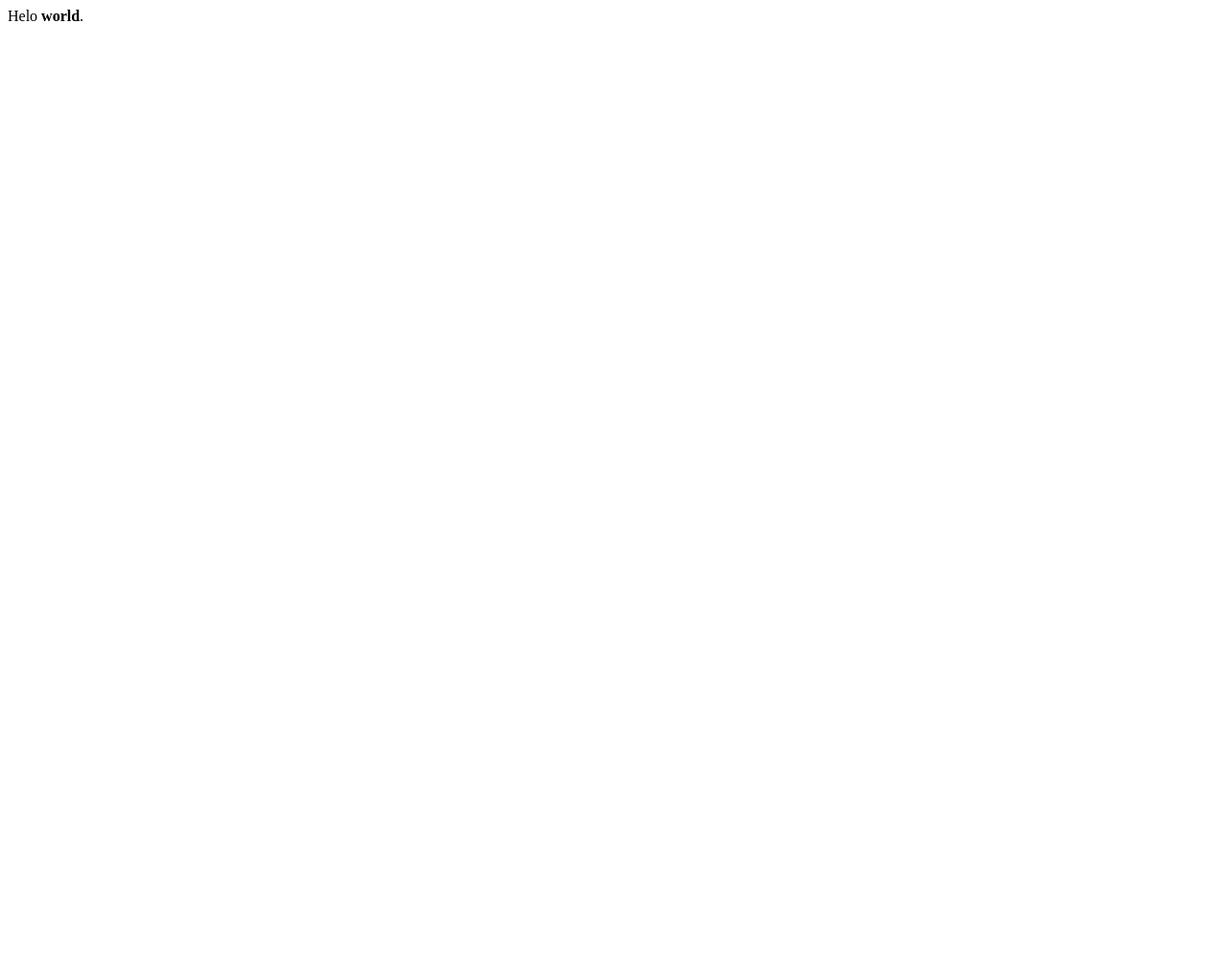
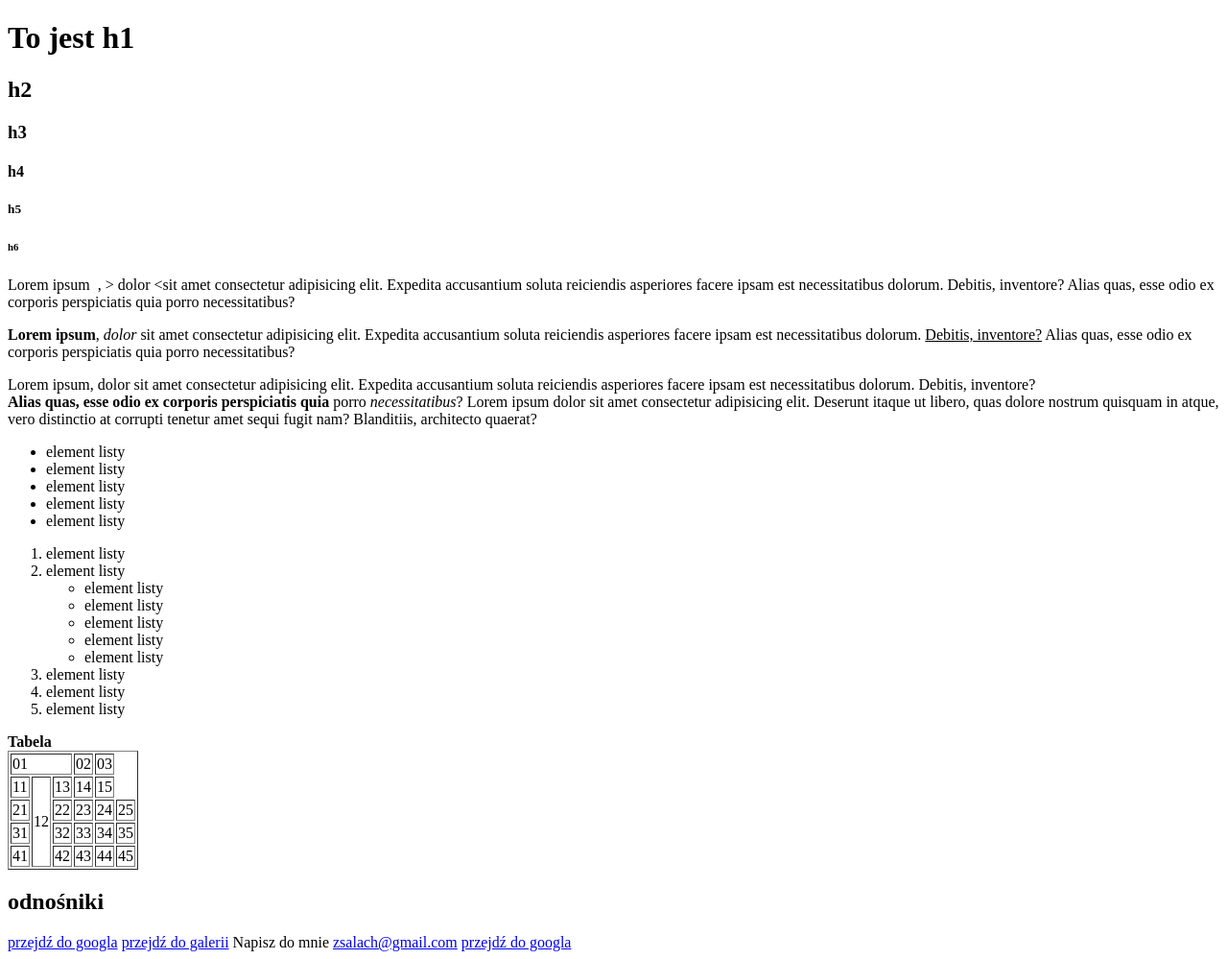
Before and after one commit to zsalach/wprowadzenie-Web-2020, a plain HTML site: page index.html in a window 1280 px wide. Shown: the whole page at 96% size. Before the commit the page ends 800 px from the top, so only its background shows below. Drawn offline with Linux system fonts and the light colour scheme.

Commit message:
koniec spotkania 2

```diff
--- a/index.html
+++ b/index.html
@@ -4,17 +4,136 @@
     <meta charset="UTF-8">
     <meta name="viewport" content="width=device-width, initial-scale=1.0">
     <title>Moja pierwsza strona internetowa</title>
+    <meta name="description" content="to jest opis mojej strony">
 </head>
 <body>
-    Helo <b>world</b>.
+    <!-- nagłówki -->
+    <h1>To jest h1</h1>
+    <h2>h2</h2>
+    <h3>h3</h3>
+    <h4>h4</h4>
+    <h5>h5</h5>
+    <h6>h6</h6>
+
+    <!-- akapity -->
+    <p>Lorem ipsum &nbsp;, &gt; dolor &lt;sit amet consectetur adipisicing elit.
+        Expedita accusantium soluta reiciendis asperiores facere
+        ipsam est necessitatibus dolorum. Debitis, inventore?
+        Alias quas, esse odio ex corporis perspiciatis quia
+        porro necessitatibus?</p>
+
+    <p><b>Lorem ipsum</b>, <i>dolor</i> sit amet consectetur adipisicing elit.
+        Expedita accusantium soluta reiciendis asperiores facere
+        ipsam est necessitatibus dolorum. <u>Debitis, inventore?</u>
+        Alias quas, esse odio ex corporis perspiciatis quia
+        porro necessitatibus?</p>
+
+    <p>Lorem ipsum, dolor sit amet consectetur adipisicing elit.
+        Expedita accusantium soluta reiciendis asperiores facere
+        ipsam est necessitatibus dolorum.
+        Debitis, inventore?
+        <br>
+        <strong>Alias quas, esse odio ex corporis perspiciatis quia </strong>
+        porro <em>necessitatibus</em>? Lorem ipsum dolor sit amet consectetur adipisicing elit. Deserunt itaque ut libero, quas dolore nostrum quisquam in atque, vero distinctio at corrupti tenetur amet sequi fugit nam? Blanditiis, architecto quaerat?</p>
+
+<!-- listy -->
+<!-- wypunktowana -->
+<ul>
+    <!-- obejmuję sobą całą listę -->
+    <li>element listy</li>
+    <li>element listy</li>
+    <li>element listy</li>
+    <li>element listy</li>
+    <li>element listy</li>
+</ul>
+
+<!-- lista numerowana -->
+<ol>
+    <li>element listy</li>
+    <li>element listy
+        <!-- podpunkty zawsze w elemencie listy -->
+        <ul>
+            <li>element listy</li>
+            <li>element listy</li>
+            <li>element listy</li>
+            <li>element listy</li>
+            <li>element listy</li>
+        </ul>
+
+    </li>
+    <li>element listy</li>
+    <li>element listy</li>
+    <li>element listy</li>
+</ol>
+
+<!-- tabele -->
+<b>Tabela&nbsp;</b>
+<table border = "1" name ="tabela 5x5">
+    <tr>
+        <td colspan ="3" >01</td>
+        <td>02</td>
+        <td>03</td>
+        <!-- <td>04</td>
+        <td>05</td> -->
+    </tr>
+    <tr>
+        <td>11</td>
+        <td rowspan="4">12</td>
+        <td>13</td>
+        <td>14</td>
+        <td>15</td>
+    </tr>
+    <tr>
+        <td>21</td>
+        <td>22</td>
+        <td>23</td>
+        <td>24</td>
+        <td>25</td>
+    </tr>
+    <tr>
+        <td>31</td>
+        <td>32</td>
+        <td>33</td>
+        <td>34</td>
+        <td>35</td>
+    </tr>
+    <tr>
+        <td>41</td>
+        <td>42</td>
+        <td>43</td>
+        <td>44</td>
+        <td>45</td>
+    </tr>
+</table>
+
+<!-- odnośniki -->
+
+<h2>odnośniki</h2>
+<!-- adres bezwzględny -->
+    <a href="https://google.pl">przejdź do googla</a>
+<!-- adres wzdlędny -->
+    <a href="galeria.html">przejdź do galerii</a>
+<!-- odnośnik do maila -->
+    Napisz do mnie <a href="mailto:zsalach@gmail.com">zsalach@gmail.com</a>
+<!-- odnośniki z jednym dodatkowym atrybutem -->
+    <!-- otwiera googla w nowej karcie
+    target="blank"
+    -->
+    <a href="https://google.pl" target="blank" >przejdź do googla</a>
+
+
 </body>
 </html>
+
+
+
+
+
 <!--
 
 !DOCTYPE - mówi przeglądarce o tym w jakiej wersji htmla jest tworzony kod. obecnie 5 i jest ona rozwijania
 
 Znacznik html na stronie nie robi nic - stosowany w szablonie jako znacznik przechopwujący całość strony internetowej
-
 Każdy znacznik może mieć swoje dodatkowe atrybuty
 
 lang="en" -  mówimy urządzeniu w jakim języku jest strona lub kawałek strony. translatory do czytania tekstu.
@@ -25,11 +144,4 @@ meta - jest pojemnikiem na dodatkow na inne elementy np. kodowanie znaków. waż
 
 title - tytuł strony
 
-
-
-
-
-
-
-
  -->
```
Also changed, not shown: galeria.html (added, +37 -0 lines), grafiki/grafiki.jpg (added).
